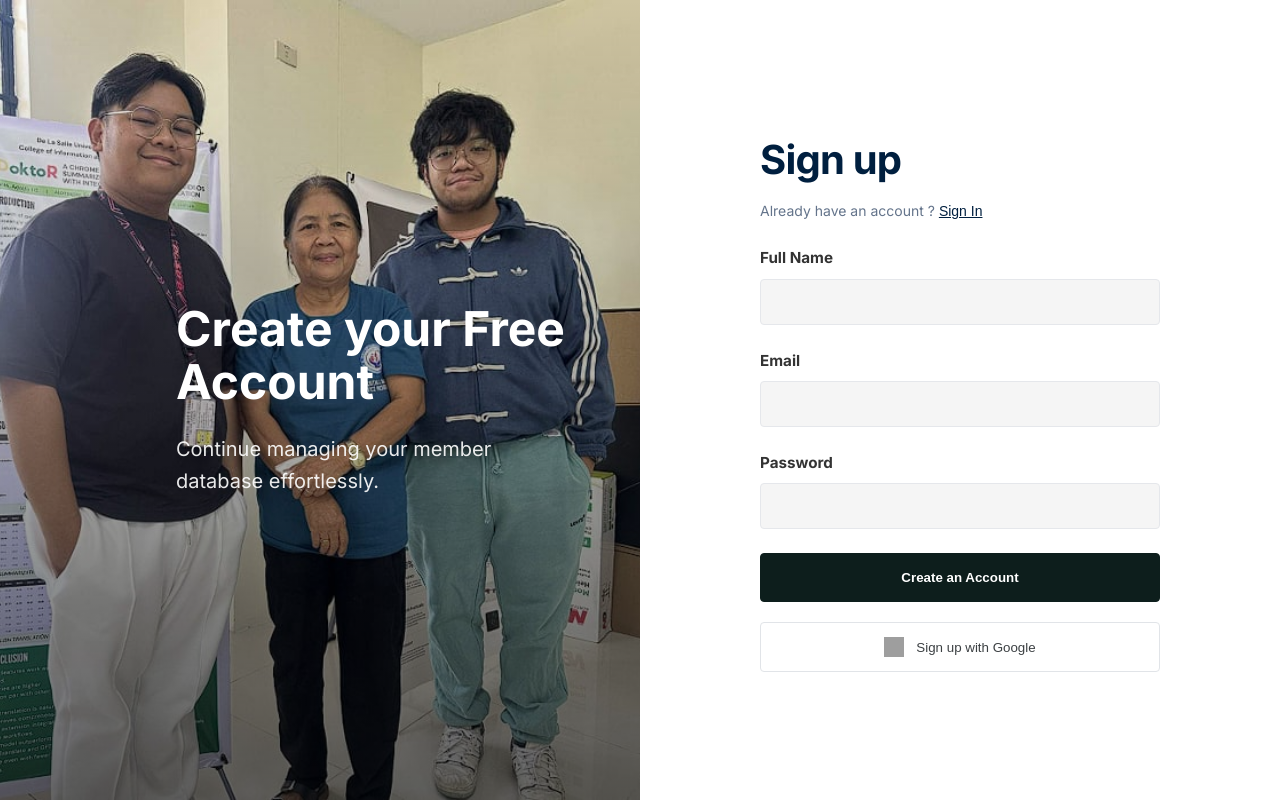
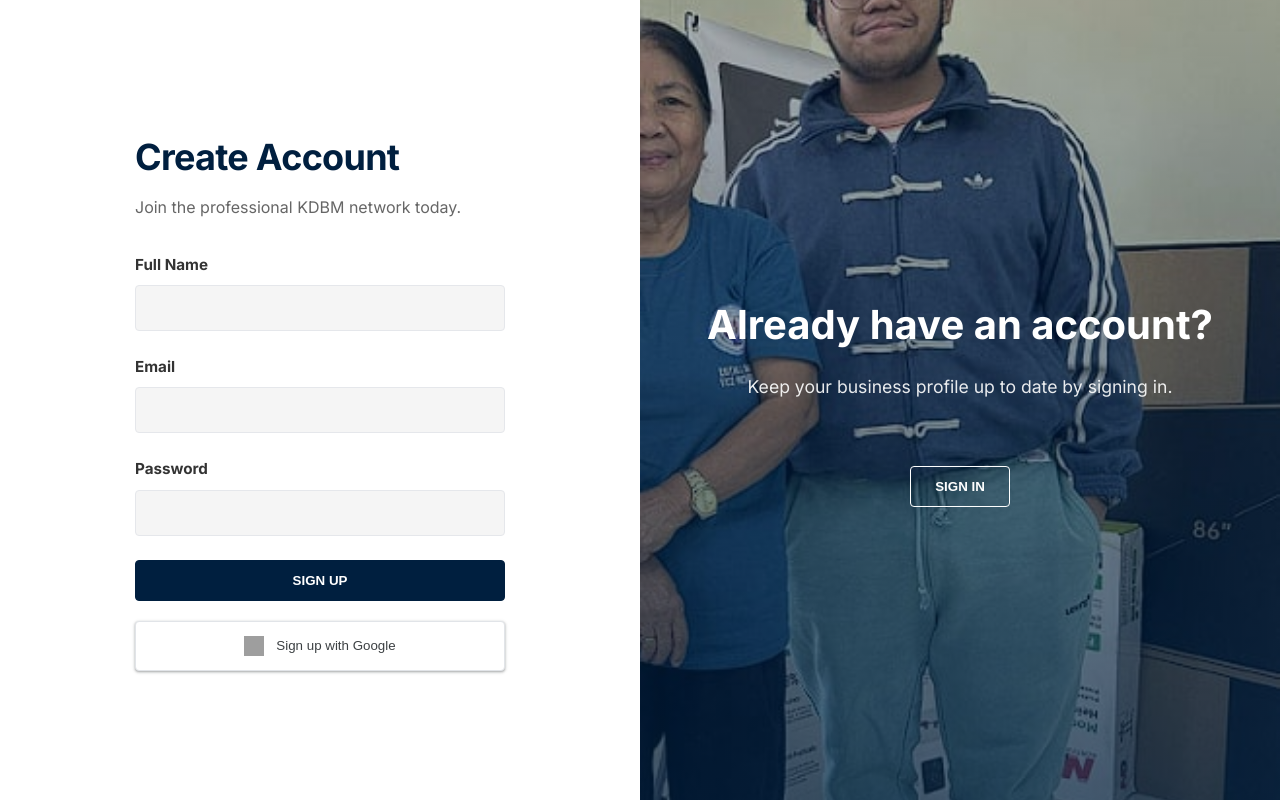
Before and after one commit to carloooseee/sipp-website, a React (Vite) app: page /register in a window 1280 px wide. Built offline with nearby package versions, Linux system fonts and the light colour scheme; no server answers; grey boxes are pictures that could not be loaded.

Commit message:
log transitions

```diff
--- a/src/index.css
+++ b/src/index.css
@@ -194,116 +194,204 @@ body {
 }
 
 /* ---------------------------------------------------------
-   Restored Split Panel Auth Design (Professional Navy Edition)
+   Modern Sliding Auth Transition
    --------------------------------------------------------- */
-.auth-split-wrapper {
-  display: flex;
-  min-height: 100vh;
-  width: 100%;
+.auth-container-v2 {
+  background-color: var(--white);
+  border-radius: 0;
+  position: relative;
   overflow: hidden;
-  position: relative;
-  transition: all 0.6s cubic-bezier(0.4, 0, 0.2, 1);
-  background-color: var(--white);
+  width: 100vw;
+  height: 100vh;
+  max-width: 100%;
+  min-height: 480px;
 }
 
-.auth-panel {
-  flex: 1;
-  display: flex;
-  flex-direction: column;
-  justify-content: center;
-  transition: all 0.6s cubic-bezier(0.4, 0, 0.2, 1);
+.auth-content {
+  position: relative;
+  width: 100%;
+  height: 100%;
 }
 
-.auth-image-panel {
+.auth-form-section {
+  position: absolute;
+  top: 0;
+  height: 100%;
+  transition: all 0.6s ease-in-out;
+  display: flex;
+  align-items: center;
+  justify-content: center;
+  width: 50%;
+  background: white;
+}
+
+.sign-in-container {
+  left: 0;
+  z-index: 2;
+  opacity: 0;
+  pointer-events: none;
+}
+
+.sign-up-container {
+  left: 0;
+  width: 50%;
+  z-index: 1;
+  opacity: 1;
+  pointer-events: auto;
+}
+
+.auth-container-v2.is-login .sign-in-container {
+  transform: translateX(100%);
+  opacity: 1;
+  z-index: 5;
+  pointer-events: auto;
+  animation: show 0.6s;
+}
+
+.auth-container-v2.is-login .sign-up-container {
+  transform: translateX(100%);
+  opacity: 0;
+  z-index: 1;
+  pointer-events: none;
+}
+
+.auth-overlay-container {
+  position: absolute;
+  top: 0;
+  left: 50%;
+  width: 50%;
+  height: 100%;
+  overflow: hidden;
+  transition: transform 0.6s ease-in-out;
+  z-index: 100;
+}
+
+.auth-container-v2.is-login .auth-overlay-container {
+  transform: translateX(-100%);
+}
+
+.auth-overlay {
   background-size: cover;
   background-position: center;
+  color: #FFFFFF;
   position: relative;
-  color: white;
-  padding: 4rem;
-  display: flex;
-  align-items: flex-end;
+  left: -100%;
+  height: 100%;
+  width: 200%;
+  transform: translateX(0);
+  transition: transform 0.6s ease-in-out;
 }
 
-.auth-image-panel::before {
+.auth-overlay::before {
   content: '';
   position: absolute;
   top: 0; left: 0; right: 0; bottom: 0;
-  background: linear-gradient(rgba(0,0,0,0), rgba(0,0,0,0.6));
+  background: linear-gradient(rgba(0,31,63,0.3), rgba(0,31,63,0.7));
 }
 
-.auth-image-content {
-  position: relative;
-  z-index: 2;
-  max-width: 400px;
+.auth-container-v2.is-login .auth-overlay {
+  transform: translateX(50%);
 }
 
-.auth-form-panel {
-  background: white;
-  padding: 4rem;
+.auth-overlay-panel {
+  position: absolute;
   display: flex;
   align-items: center;
   justify-content: center;
+  flex-direction: column;
+  padding: 0 40px;
+  text-align: center;
+  top: 0;
+  height: 100%;
+  width: 50%;
+  transform: translateX(0);
+  transition: transform 0.6s ease-in-out;
 }
 
-.auth-form-container {
-  width: 100%;
-  max-width: 400px;
+.overlay-left {
+  transform: translateX(-20%);
 }
 
-.auth-toggle-group {
-  display: flex;
-  gap: 1rem;
-  margin-bottom: 2rem;
+.auth-container-v2.is-login .overlay-left {
+  transform: translateX(0);
 }
 
-.auth-toggle-btn {
-  flex: 1;
-  padding: 0.75rem;
-  border: 1px solid #e2e8f0;
-  background: white;
-  display: flex;
-  align-items: center;
-  gap: 0.5rem;
-  border-radius: 0.5rem;
-  cursor: pointer;
-  transition: all 0.2s;
-  font-size: 0.875rem;
-  color: #64748b;
+.overlay-right {
+  right: 0;
+  transform: translateX(0);
 }
 
-.auth-toggle-btn.active {
-  border-color: var(--primary);
-  background: rgba(0, 31, 63, 0.05);
-  color: var(--primary);
+.auth-container-v2.is-login .overlay-right {
+  transform: translateX(20%);
 }
 
-.auth-toggle-circle {
-  width: 18px;
-  height: 18px;
-  border: 1px solid #cbd5e1;
-  border-radius: 50%;
-  display: flex;
-  align-items: center;
-  justify-content: center;
+.auth-form-wrapper {
+  width: 100%;
+  max-width: 450px;
+  padding: 40px;
 }
 
-.auth-toggle-btn.active .auth-toggle-circle {
-  border-color: var(--primary);
+.auth-title {
+  font-size: 2.25rem;
+  font-weight: 700;
+  color: var(--primary);
+  margin-bottom: 0.5rem;
+  letter-spacing: -0.02em;
 }
 
-.auth-toggle-btn.active .auth-toggle-circle::after {
-  content: '';
-  width: 10px;
-  height: 10px;
-  background: var(--primary);
-  border-radius: 50%;
+.auth-subtitle {
+  color: #666;
+  margin-bottom: 2rem;
+  font-size: 1rem;
+}
+
+.auth-error {
+  color: var(--error);
+  padding: 0.5rem;
+  border: 1px solid var(--error);
+  margin-bottom: 1rem;
+  font-size: 0.875rem;
+}
+
+.btn-ghost {
+  background-color: transparent !important;
+  border: 1px solid #FFFFFF !important;
+  color: #FFFFFF !important;
+  margin-top: 2rem;
+}
+
+.btn-ghost:hover {
+  background-color: rgba(255,255,255,0.1) !important;
+}
+
+.auth-overlay h1 {
+  font-weight: 700;
+  margin-bottom: 1rem;
+  font-size: 2.5rem;
+}
+
+.auth-overlay p {
+  font-size: 1.1rem;
+  margin-bottom: 2rem;
+  opacity: 0.9;
+}
+
+@keyframes show {
+  0%, 49.99% {
+    opacity: 0;
+    z-index: 1;
+  }
+  50%, 100% {
+    opacity: 1;
+    z-index: 5;
+  }
 }
 
 .btn-google {
   background: white !important;
   border: 1px solid #e1e4e8 !important;
   color: #3c4043 !important;
-  margin-top: 1.25rem;
+  margin-top: 0.5rem;
   gap: 0.75rem;
   width: 100%;
   display: flex !important;
@@ -311,7 +399,7 @@ body {
   justify-content: center;
   font-weight: 500 !important;
   padding: 0.875rem !important;
-  /* box-shadow: 0 1px 2px 0 rgba(60, 64, 67, 0.3), 0 1px 3px 1px rgba(60, 64, 67, 0.15) !important; */
+  box-shadow: 0 1px 2px 0 rgba(60, 64, 67, 0.3), 0 1px 3px 1px rgba(60, 64, 67, 0.15) !important;
   transition: background-color .218s, border-color .218s, box-shadow .218s !important;
 }
 
@@ -325,36 +413,20 @@ body {
   height: 20px;
 }
 
-.auth-link-text {
-  font-size: 0.875rem;
-  margin-bottom: 1.5rem;
-  color: #64748b;
-}
-
-.auth-link-text button {
-  background: none;
-  border: none;
-  color: var(--primary);
-  text-decoration: underline;
-  cursor: pointer;
-  font-weight: 500;
-  padding: 0;
-  margin-left: 0.25rem;
-  font-size: inherit;
-}
-
-.is-login {
-  flex-direction: row-reverse;
-}
-
+/* Responsive Overrides */
 @media (max-width: 768px) {
-  .auth-split-wrapper {
-    flex-direction: column !important;
-  }
-  .auth-image-panel {
+  .auth-overlay-container {
     display: none;
   }
-  .auth-form-panel {
-    padding: 2rem;
+  .auth-form-section {
+    width: 100%;
+  }
+  .auth-container-v2.is-login .sign-in-container {
+    transform: translateX(0);
+  }
+  .auth-container-v2.is-login .sign-up-container {
+    transform: translateX(0);
+    opacity: 0;
+    pointer-events: none;
   }
 }
--- a/src/pages/Auth.jsx
+++ b/src/pages/Auth.jsx
@@ -21,7 +21,6 @@ export default function Auth() {
   const saveUserToFirestore = async (user) => {
     const userRef = doc(db, "members", user.uid);
     const userDoc = await getDoc(userRef);
-
     if (!userDoc.exists()) {
       await setDoc(userRef, {
         firstName: user.displayName?.split(' ')[0] || '',
@@ -33,13 +32,12 @@ export default function Auth() {
     }
   };
 
-  const handleSubmit = async (e) => {
+  const handleAuth = async (e, type) => {
     e.preventDefault();
     setError('');
     setLoading(true);
-
     try {
-      if (isLogin) {
+      if (type === 'login') {
         await signInWithEmailAndPassword(auth, email, password);
       } else {
         const userCredential = await createUserWithEmailAndPassword(auth, email, password);
@@ -69,84 +67,86 @@ export default function Auth() {
   };
 
   return (
-    <div className={`auth-split-wrapper ${isLogin ? 'is-login' : ''}`}>
-      {/* Image Panel */}
-      <div className="auth-panel auth-image-panel" style={{ backgroundImage: `url(${loginBg})` }}>
-        <div className="auth-image-content">
-          <h1 style={{ fontSize: '3rem', fontWeight: 'bold', marginBottom: '1.5rem', lineHeight: 1.1 }}>
-            {isLogin ? "Welcome Back to SIPP" : "Create your Free Account"}
-          </h1>
-          <p style={{ fontSize: '1.25rem', opacity: 0.9 }}>
-            Continue managing your member database effortlessly.
-          </p>
+    <div className={`auth-container-v2 ${isLogin ? 'is-login' : ''}`}>
+      <div className="auth-content">
+        {/* Sign Up Form Section */}
+        <div className="auth-form-section sign-up-container">
+          <div className="auth-form-wrapper">
+            <h2 className="auth-title">Create Account</h2>
+            <p className="auth-subtitle">Join the professional KDBM network today.</p>
+            {error && !isLogin && <div className="auth-error">{error}</div>}
+
+            <form onSubmit={(e) => handleAuth(e, 'signup')} style={{ marginBottom: '1.25rem' }}>
+              <div className="form-group">
+                <label className="form-label">Full Name</label>
+                <input type="text" className="form-control" value={displayName} onChange={(e) => setDisplayName(e.target.value)} required />
+              </div>
+              <div className="form-group">
+                <label className="form-label">Email</label>
+                <input type="email" className="form-control" value={email} onChange={(e) => setEmail(e.target.value)} required />
+              </div>
+              <div className="form-group">
+                <label className="form-label">Password</label>
+                <input type="password" className="form-control" value={password} onChange={(e) => setPassword(e.target.value)} required />
+              </div>
+              <button type="submit" className="btn btn-full btn-primary" disabled={loading}>
+                {loading ? 'Processing...' : 'SIGN UP'}
+              </button>
+            </form>
+
+            <div>
+              <button onClick={handleGoogleSignIn} className="btn btn-google btn-full" disabled={loading}>
+                <img src="https://upload.wikimedia.org/wikipedia/commons/c/c1/Google_%22G%22_logo.svg" alt="Google" />
+                Sign up with Google
+              </button>
+            </div>
           </div>
         </div>
 
-      {/* Form Panel */}
-      <div className="auth-panel auth-form-panel">
-        <div className="auth-form-container">
-          <h2 className="page-title" style={{ fontSize: '2.5rem', textTransform: 'none', marginBottom: '0.5rem' }}>
-            {isLogin ? 'Sign in' : 'Sign up'}
-          </h2>
+        {/* Sign In Form Section */}
+        <div className="auth-form-section sign-in-container">
+          <div className="auth-form-wrapper">
+            <h2 className="auth-title">Welcome Back</h2>
+            <p className="auth-subtitle">Sign in to manage your professional records.</p>
+            {error && isLogin && <div className="auth-error">{error}</div>}
 
-          <p className="auth-link-text">
-            {isLogin ? "Don't have an account ?" : "Already have an account ?"}
-            <button onClick={() => setIsLogin(!isLogin)}>
-              {isLogin ? 'Sign Up' : 'Sign In'}
-            </button>
-          </p>
-
-          {error && (
-            <div style={{ color: 'var(--error)', border: '1px solid var(--error)', padding: '0.5rem', marginBottom: '1.5rem', fontSize: '0.875rem' }}>
-              {error}
-            </div>
-          )}
-
-          <form onSubmit={handleSubmit}>
-            {!isLogin && (
-              <div className="form-group">
-                <label className="form-label">Full Name</label>
-                <input
-                  type="text"
-                  className="form-control"
-                  value={displayName}
-                  onChange={(e) => setDisplayName(e.target.value)}
-                  required
-                />
-              </div>
-            )}
-
+            <form onSubmit={(e) => handleAuth(e, 'login')} style={{ marginBottom: '1.25rem' }}>
               <div className="form-group">
                 <label className="form-label">Email</label>
-              <input
-                type="email"
-                className="form-control"
-                value={email}
-                onChange={(e) => setEmail(e.target.value)}
-                required
-              />
+                <input type="email" className="form-control" value={email} onChange={(e) => setEmail(e.target.value)} required />
               </div>
-
               <div className="form-group">
                 <label className="form-label">Password</label>
-              <input
-                type="password"
-                className="form-control"
-                value={password}
-                onChange={(e) => setPassword(e.target.value)}
-                required
-              />
+                <input type="password" className="form-control" value={password} onChange={(e) => setPassword(e.target.value)} required />
               </div>
-
-            <button type="submit" className="btn btn-full btn-primary" style={{ background: '#0d1e1c', color: 'white', borderColor: '#0d1e1c', padding: '1rem' }} disabled={loading}>
-              {loading ? 'Processing...' : (isLogin ? 'Login' : 'Create an Account')}
+              <button type="submit" className="btn btn-full btn-primary" disabled={loading}>
+                {loading ? 'Processing...' : 'SIGN IN'}
               </button>
             </form>
 
+            <div>
               <button onClick={handleGoogleSignIn} className="btn btn-google btn-full" disabled={loading}>
                 <img src="https://upload.wikimedia.org/wikipedia/commons/c/c1/Google_%22G%22_logo.svg" alt="Google" />
-            {isLogin ? 'Sign in with Google' : 'Sign up with Google'}
+                Sign in with Google
               </button>
+            </div>
+          </div>
+        </div>
+
+        {/* Sliding Overlay Panel */}
+        <div className="auth-overlay-container">
+          <div className="auth-overlay" style={{ backgroundImage: `url(${loginBg})` }}>
+            <div className="auth-overlay-panel overlay-left">
+              <h1>New here?</h1>
+              <p>Join the KDBM community and share your artwork today.</p>
+              <button className="btn btn-secondary btn-ghost" onClick={() => setIsLogin(false)}>SIGN UP</button>
+            </div>
+            <div className="auth-overlay-panel overlay-right">
+              <h1>Already have an account?</h1>
+              <p>Keep your business profile up to date by signing in.</p>
+              <button className="btn btn-secondary btn-ghost" onClick={() => setIsLogin(true)}>SIGN IN</button>
+            </div>
+          </div>
         </div>
       </div>
     </div>
```
Lines whose indentation alone changed are shown as unchanged.
